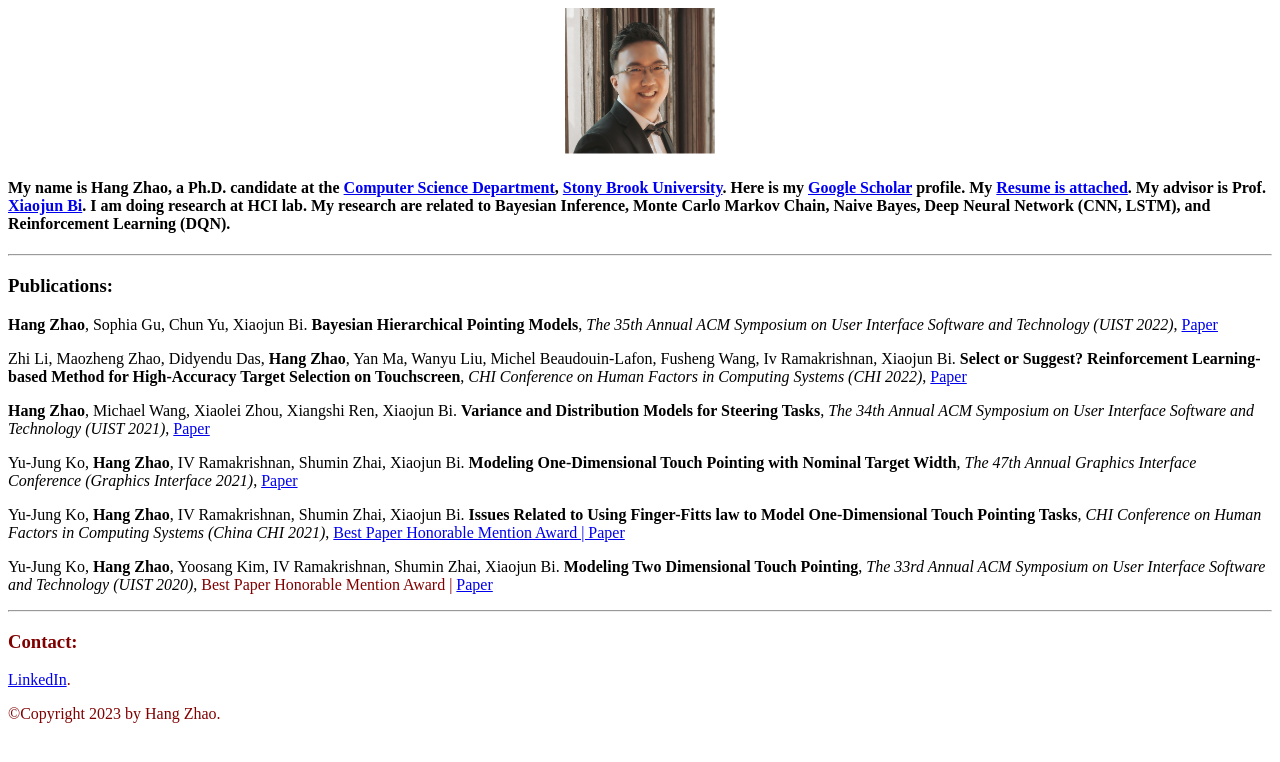
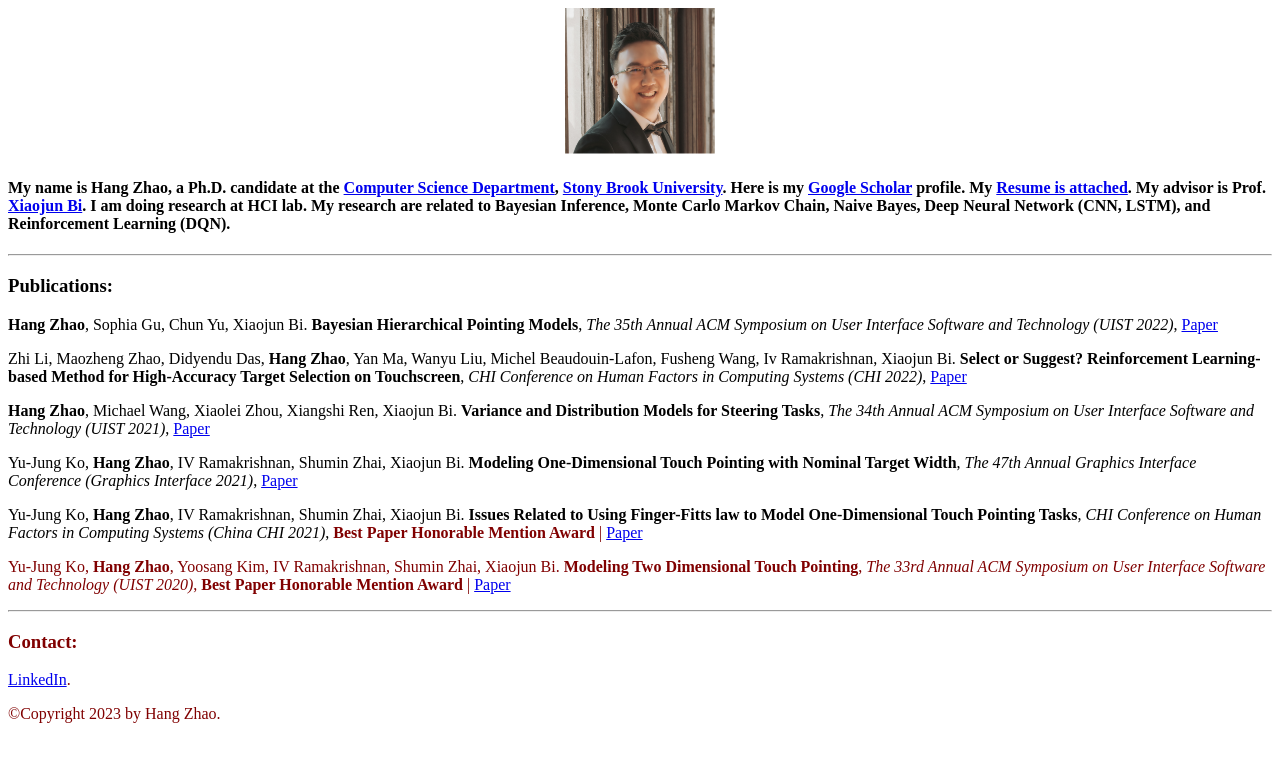
Before and after one commit to hangzhaosbu/hangzhaosbu.github.io, a plain HTML site: page index.html in a window 1280 px wide. Drawn offline with Linux system fonts and the light colour scheme.

Commit message:
Update index.html

```diff
--- a/index.html
+++ b/index.html
@@ -35,10 +35,10 @@
                     <a href="https://openreview.net/pdf?id=YXUV-SU6i8I" target="_blank">Paper</a></p>
                 <p>Yu-Jung Ko, <b>Hang Zhao</b>, IV Ramakrishnan, Shumin Zhai, Xiaojun Bi. <b>Issues Related to Using Finger-Fitts law to Model One-Dimensional Touch Pointing Tasks</b>,
                     <em>CHI Conference on Human Factors in Computing Systems (China CHI 2021)</em>,
-                    <a href="https://dl.acm.org/doi/pdf/10.1145/3490355.3490360" target="_blank">Best Paper Honorable Mention Award | Paper</a></p>
+                    <b><FONT COLOR="#800000">Best Paper Honorable Mention Award</b><a> | </a><a href="https://dl.acm.org/doi/pdf/10.1145/3490355.3490360" target="_blank">Paper</a></p>
                 <p>Yu-Jung Ko, <b>Hang Zhao</b>, Yoosang Kim, IV Ramakrishnan, Shumin Zhai, Xiaojun Bi. <b>Modeling Two Dimensional Touch Pointing</b>,
                     <em>The 33rd Annual ACM Symposium on User Interface Software and Technology (UIST 2020)</em>,
-                    <a><FONT COLOR="#800000">Best Paper Honorable Mention Award</a><a> | </a><a href="https://dl.acm.org/doi/pdf/10.1145/3379337.3415871" target="_blank">Paper</a></p>
+                    <b><FONT COLOR="#800000">Best Paper Honorable Mention Award</b><a> | </a><a href="https://dl.acm.org/doi/pdf/10.1145/3379337.3415871" target="_blank">Paper</a></p>
             </div>
 
             </div>
```
